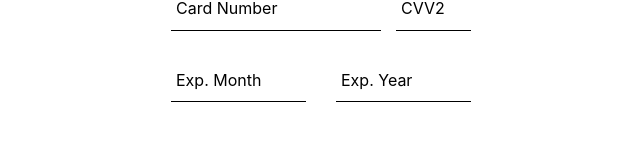
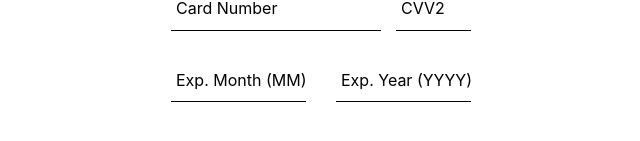
Before and after one commit to daniellzl/credit-card-form, a React (Create React App) app: page / in a window 1280 px wide. Shown: the part 354-495 px from the top of the page, without its empty margins (319-959 px from the left). Built offline with nearby package versions, Linux system fonts and the light colour scheme.

Commit message:
make month and year clear

```diff
--- a/src/components/credit-card-form/credit-card-form.component.jsx
+++ b/src/components/credit-card-form/credit-card-form.component.jsx
@@ -62,7 +62,7 @@ const CreditCardForm = () => {
               <CustomInput
                 type="text"
                 maxLength="2"
-                label="Exp. Month"
+                label="Exp. Month (MM)"
                 value={values.expMonth}
                 handleInput={handleInput("expMonth")}
                 handleBlur={handleBlur(["expMonth", "expMonthAndYear"])}
@@ -72,7 +72,7 @@ const CreditCardForm = () => {
               <CustomInput
                 type="text"
                 maxLength="4"
-                label="Exp. Year"
+                label="Exp. Year (YYYY)"
                 value={values.expYear}
                 handleInput={handleInput("expYear")}
                 handleBlur={handleBlur(["expYear", "expMonthAndYear"])}
```
